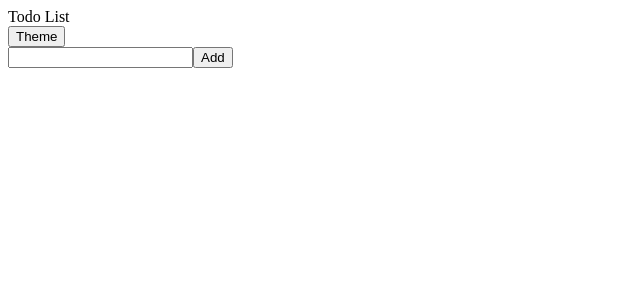
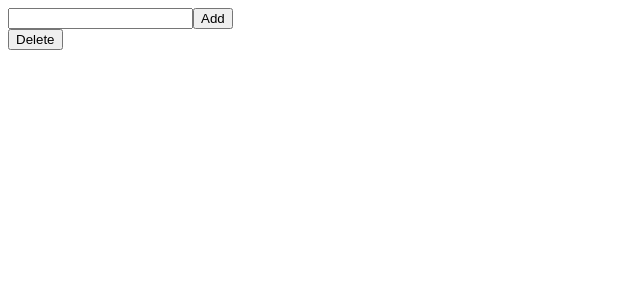
Before and after one commit to nazir-hussain/Todo-List-with-useReducer---React-Handling-side-effects-Working-with-APIs-Functi---225vtkmnx29y, a React app: page / in a window 1280 px wide. Shown: the top 300 px of the page, without its empty margins (0-640 px from the left). Built offline with nearby package versions, Linux system fonts and the light colour scheme.

Commit message:
Update App.js

```diff
--- a/src/components/App.js
+++ b/src/components/App.js
@@ -22,23 +22,47 @@
 
 
 
-import React, { useReducer } from "react";
-import { todoReducer } from "../reducers/todo";
-import "../styles/App.css";
-import { AddTodo } from "./AddTodo";
-import Navbar from "./Navbar";
-import { Todo } from "./Todo";
+// import React, { useReducer } from "react";
+// import { todoReducer } from "../reducers/todo";
+// import "../styles/App.css";
+// import { AddTodo } from "./AddTodo";
+// import Navbar from "./Navbar";
+// import { Todo } from "./Todo";
+// const App = () => {
+//   const [state, dispatch] = useReducer(todoReducer, {
+//     /* Initial todo state array, could be an array for storing indivial todo objects */
+//     todos: [],
+//   });
+//   return (
+//     <div id="main">
+//       <Navbar />
+//       <AddTodo state={state} dispatch={dispatch} />
+//       {/* Render list of Todo Components here */}
+//     </div>
+//   );
+// };
+// export default App;
+
+
+
+
+
+import React, { useReducer } from 'react'
+import { todoReducer, ACTION } from '../reducers/todo';
+import '../styles/App.css';
+import { AddTodo } from './AddTodo';
+import { Todo } from './Todo';
 const App = () => {
-  const [state, dispatch] = useReducer(todoReducer, {
-    /* Initial todo state array, could be an array for storing indivial todo objects */
-    todos: [],
-  });
+  const [state,dispatch] = useReducer(todoReducer,[])
+
+
   return (
     <div id="main">
-      <Navbar />
-      <AddTodo state={state} dispatch={dispatch} />
-      {/* Render list of Todo Components here */}
+      <AddTodo dispatch={dispatch}/>
+      <Todo data={state} handleBtn={dispatch} />
     </div>
-  );
-};
+  )
+}
+
+
 export default App;
```
